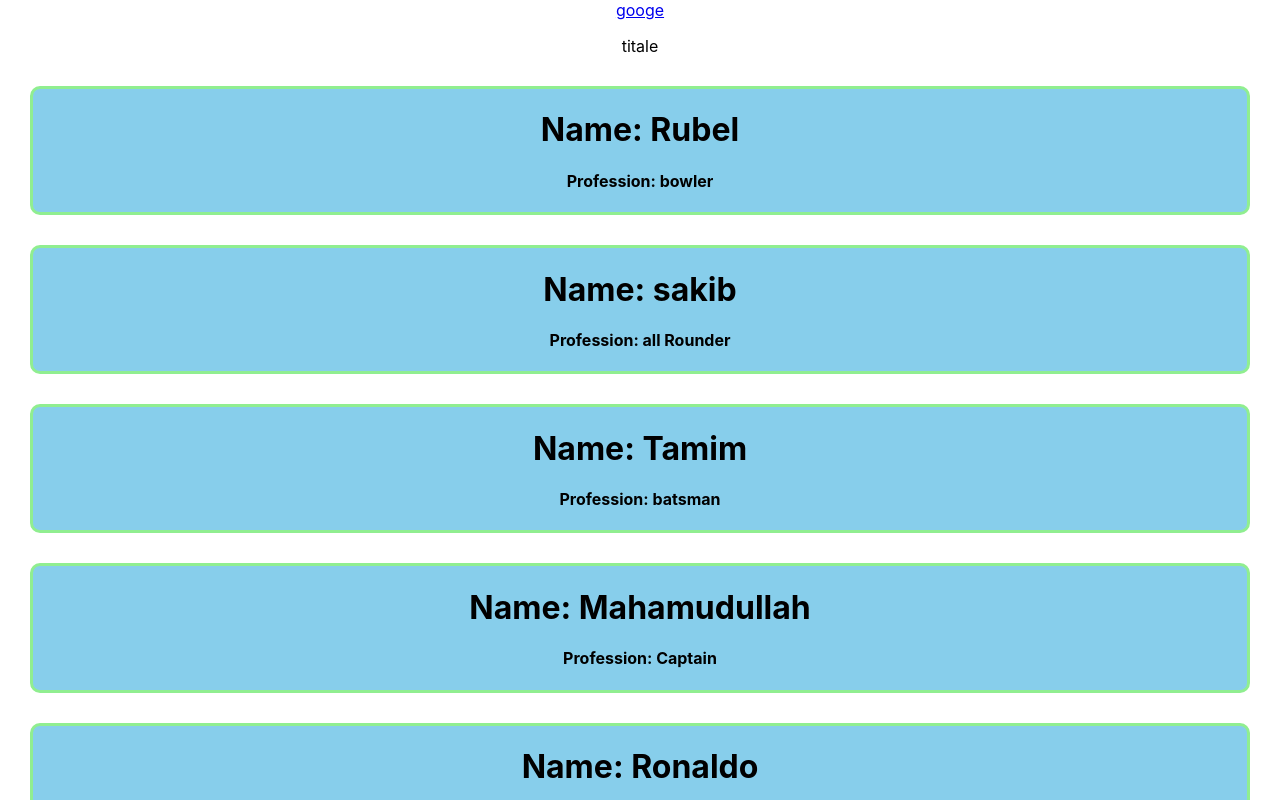
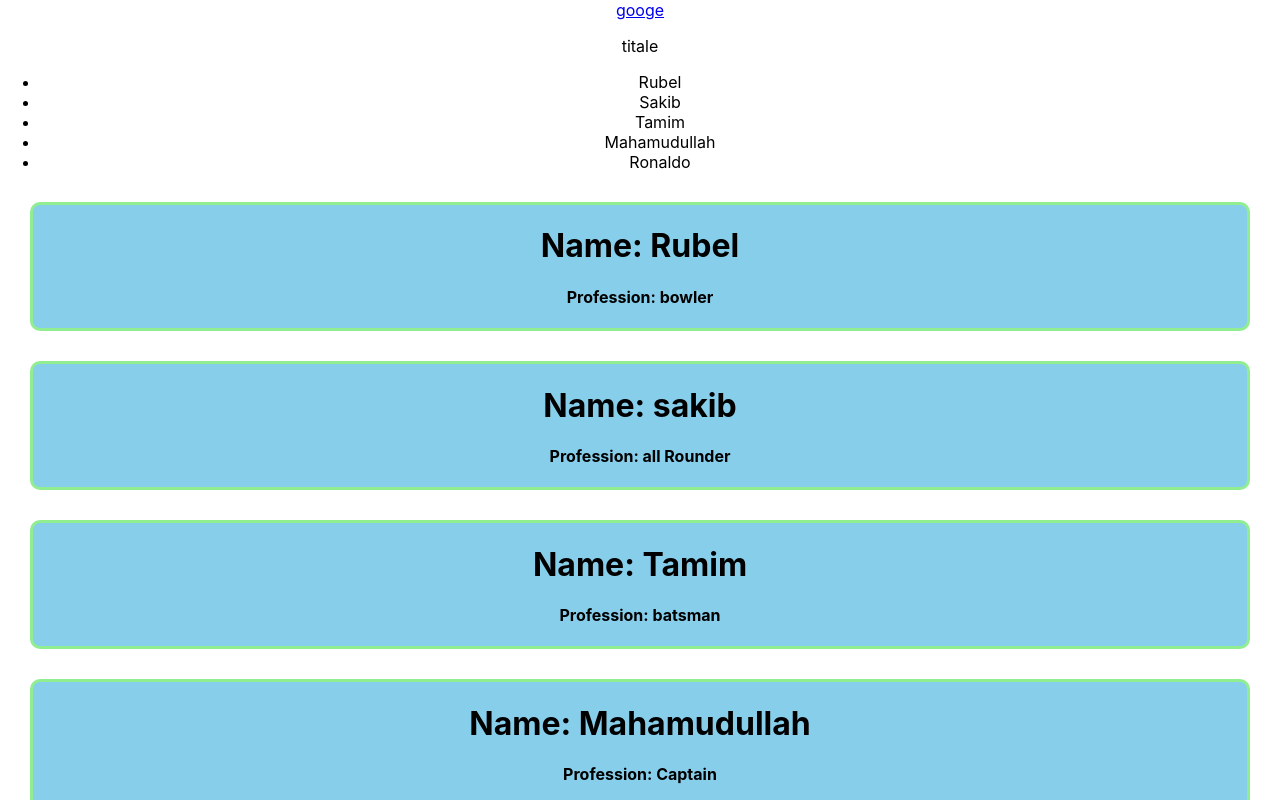
Before and after one commit to aaaasif/react-core-concept, a React (Create React App) app: page / in a window 1280 px wide. Shown: the top 800 px of the page. Built offline with nearby package versions, Linux system fonts and the light colour scheme.

Commit message:
js added

```diff
--- a/src/App.js
+++ b/src/App.js
@@ -2,10 +2,16 @@ import logo from './logo.svg';
 import './App.css';
 
 function App() {
+  const players = ['Rubel', 'Sakib','Tamim', 'Mahamudullah','Ronaldo' ]
   return (
     <div className="App">
       <a href="https://www.google.com/">googe</a>
       <p>titale</p>
+      <ul>
+        {
+          players.map(player => <li>{player}</li>)
+        }
+      </ul>
       <Person name='Rubel' skill='bowler'></Person>
       <Person name='sakib' skill='all Rounder'></Person>
       <Person name='Tamim' skill='batsman'></Person>
```
